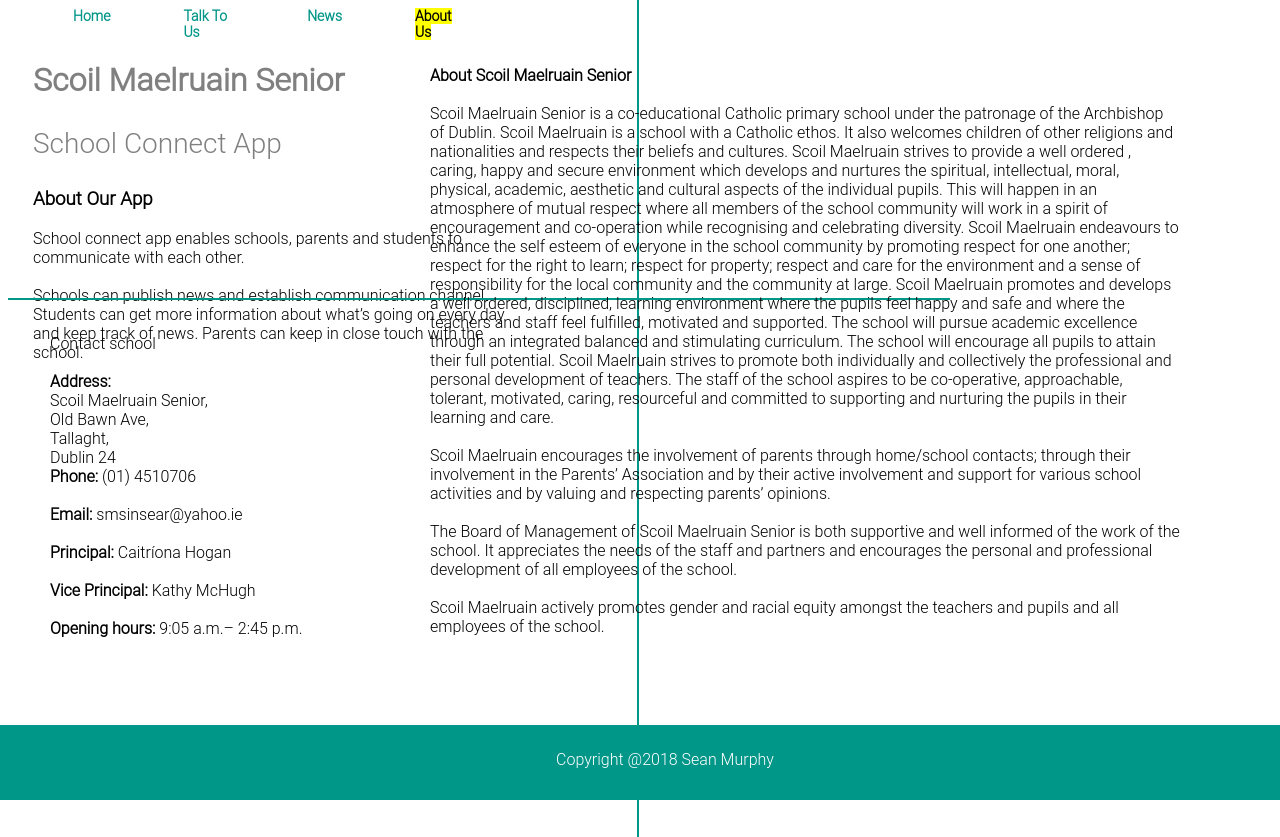
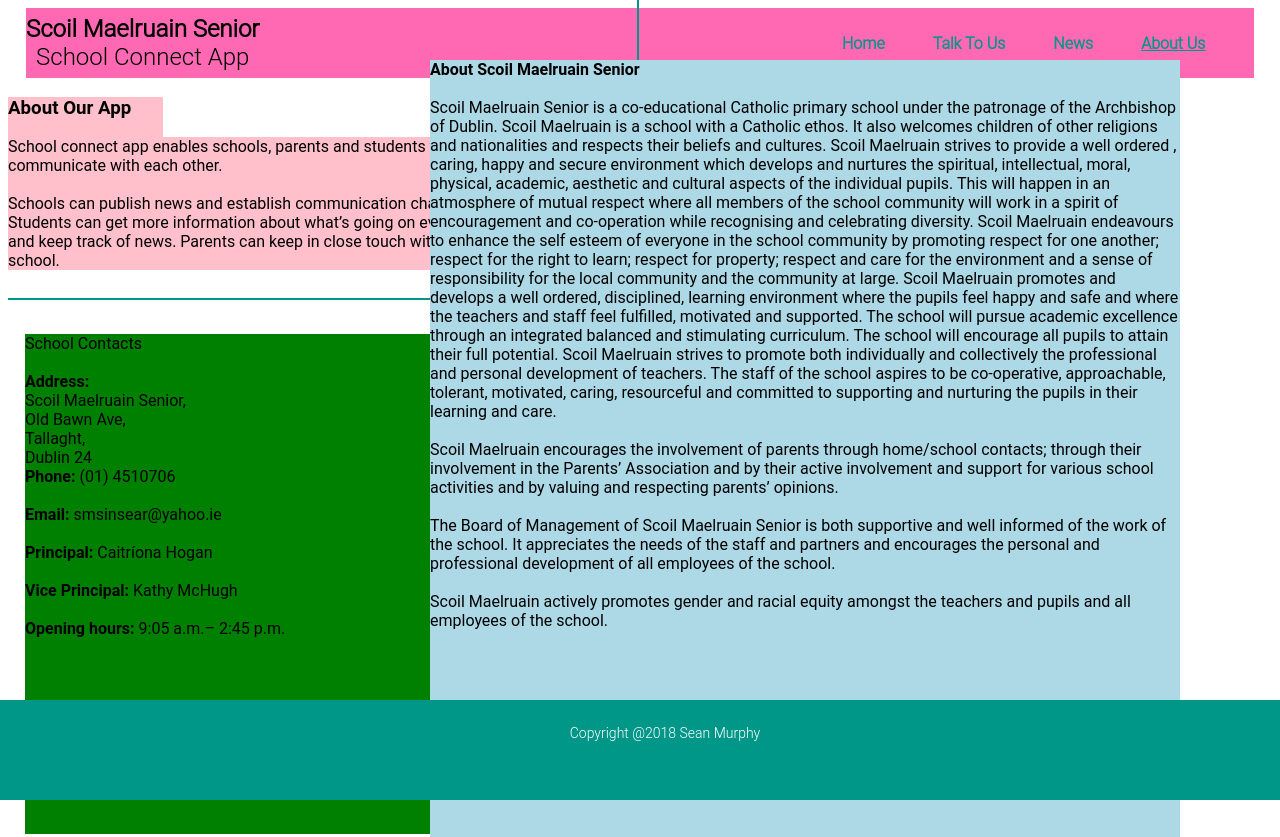
Before and after one commit to MurphySean1234/SchoolConnectApp, a plain HTML site: page pages/about.html in a window 1280 px wide. Shown: the top 837 px of the page. Drawn offline with Linux system fonts and the light colour scheme.

Commit message:
Added background colour to About Us page.

```diff
--- a/index.css
+++ b/index.css
@@ -5,7 +5,18 @@ body {
 .SCA-header {
   display: flex;
   justify-content: space-between;
+  align-items: center;
   margin: 0 18px;
+  font-family: Roboto Light;
+  height: 70px;
+  background: hotpink;
+}
+
+.SCA-header-title {
+  display: flex;
+  flex-direction: column;
+  text-align: center;
+  font-size: 24px;
 }
 
 .SCA-header-menu {
@@ -18,7 +29,7 @@ body {
 
 .SCA-header-menu-list {
   color: #009688;
-  font-size: 14px;
+  font-size: 16px;
   font-weight: bold;
 }
 
@@ -35,6 +46,7 @@ a:active, a:visited, a:link {
   text-decoration: none;
   color: #009688;
 }
+
 .footer{
     width: 100%;
     height: 50px;
@@ -47,9 +59,4 @@ a:active, a:visited, a:link {
     padding-top: 25px;
     font-size: 14px;
   }
-  .hometalktous {
-    margin-right: 48px;
-    color: #009688;
-    font-size: 14px;
-    font-weight: bold;
-  }
+}
--- a/pages/about.css
+++ b/pages/about.css
@@ -1,7 +1,8 @@
-h1, h3, p, li {
-  font-family: Roboto Light;
-  margin-left: 25px;
+
+.SCA-about {
+
 }
+
 .titleschool {
   color: grey;
   text-decoration: bold;
@@ -10,40 +11,6 @@ h1, h3, p, li {
   color: grey;
   font-size: 28px;
 }
-  .SCA-header {
-    display: flex;
-    justify-content: space-between;
-    margin: 0 0px;
-  }
-
-  .SCA-header-menu {
-    width: 412px;
-    list-style-type: none;
-    display: flex;
-    flex-direction: row;
-    margin: 0;
-  }
-
-  .SCA-header-menu-list {
-    color: #009688;
-    font-size: 14px;
-    font-weight: bold;
-  }
-
-  .SCA-header-menu-list:hover, a:hover {
-    color: #32ab9f;
-    cursor: pointer;
-  }
-
-  .SCA-header-menu-list:not(:last-child) {
-    margin-right: 48px;
-  }
-  .hometalktous {
-    margin-right: 48px;
-    color: #009688;
-    font-size: 14px;
-    font-weight: bold;
-  }
 
   a:active, a:visited, a:link {
     text-decoration: none;
@@ -51,8 +18,8 @@ h1, h3, p, li {
   }
   .aboutleft {
       width: 500px;
-      height: 500px;
       overflow: auto;
+      background-color: pink;
   }
   .contact {
       width: 500px;
@@ -61,6 +28,7 @@ h1, h3, p, li {
       position: absolute;
       bottom: -50px;
       left: 25px;
+      background-color: green;
   }
  .massiveparagraph {
       width: 750px;
@@ -68,7 +36,7 @@ h1, h3, p, li {
       overflow:auto;
       text-align: left;
       position: absolute;
-      top: 50px;
+      top: 60px;
       right: 100px;
 
  }
--- a/pages/about.html
+++ b/pages/about.html
@@ -2,27 +2,31 @@
 <html>
 <head>
   <link rel="stylesheet" type="text/css" href="about.css">
+  <link rel="stylesheet" type="text/css" href="../index.css">
 </head>
 <body>
-  <section>
+  <section class="SCA-header">
+    <div class="SCA-header-title">
+      <span class="SCA-header-title-school"><b>Scoil Maelruain Senior</b></span>
+      <span class="SCA-header-title-app">School Connect App</span>
+    </div>
     <ul class="SCA-header-menu">
-    <a href="C:\Users\seanm\Desktop\SchoolConnectApp\index.html">
-      <li class="hometalktous">Home  </li>
-    </a>
-    <li class="SCA-header-menu-list">Talk To Us</li>
-    <li class="SCA-header-menu-list">News</li>
-      <li class="SCA-header-menu-list"><mark>About Us</mark></li>
-    </a>
+      <li class="SCA-header-menu-list"><a href="../index.html">Home</a></li>
+      <li class="SCA-header-menu-list">Talk To Us</li>
+      <li class="SCA-header-menu-list">News</li>
+      <li class="SCA-header-menu-list"><a href="./about.html"><u>About Us</u></a></li>
     </ul>
   </section>
+  <section class="SCA-about">
+
+  </section>
+
   <div class="vl"></div>
-  <h1 class="titleschool">Scoil Maelruain Senior</h1>
-  <p class="titleapp">School Connect App</p>
-  <h3>About Our App</h3>
-  <p class="aboutleft">School connect app enables schools, parents and students to communicate with each other.<br><br>Schools can publish news and establish communication channel. Students can get more information about what’s going on every day and keep track of news. Parents can keep in close touch with the school.</p>
+  <section  style="background-color:pink;width:155px;"><h3>About Our App</h3>
+  <p class="aboutleft">School connect app enables schools, parents and students to communicate with each other.<br><br>Schools can publish news and establish communication channel. Students can get more information about what’s going on every day and keep track of news. Parents can keep in close touch with the school.</p></section>
   <div class="hl"></div>
-  <p class="contact">Contact school<br><br><b>Address:</b><br>Scoil Maelruain Senior,<br>Old Bawn Ave,<br>Tallaght,<br>Dublin 24<br><b>Phone:</b> (01) 4510706<br><br><b>Email:</b> smsinsear@yahoo.ie<br><br><b>Principal:</b> Caitríona Hogan<br><br><b>Vice Principal:</b> Kathy McHugh<br><br><b>Opening hours:</b> 9:05 a.m.– 2:45 p.m.</p>
-  <p class="massiveparagraph"><b>About Scoil Maelruain Senior</b><br><br>
+  <section><p class="contact">School Contacts<br><br><b>Address:</b><br>Scoil Maelruain Senior,<br>Old Bawn Ave,<br>Tallaght,<br>Dublin 24<br><b>Phone:</b> (01) 4510706<br><br><b>Email:</b> smsinsear@yahoo.ie<br><br><b>Principal:</b> Caitríona Hogan<br><br><b>Vice Principal:</b> Kathy McHugh<br><br><b>Opening hours:</b> 9:05 a.m.– 2:45 p.m.</p></section></section>
+  <section style="background-color:lightblue;"<p class="massiveparagraph"><b>About Scoil Maelruain Senior</b><br><br>
 Scoil Maelruain Senior is a co-educational Catholic primary school under the patronage of the Archbishop of Dublin. Scoil Maelruain is a school with a Catholic ethos. It also welcomes children of other religions and nationalities and respects their beliefs and cultures.
 
 Scoil Maelruain strives to provide a well ordered , caring, happy and secure environment which develops and nurtures the spiritual, intellectual, moral, physical, academic, aesthetic and cultural aspects of the individual pupils. This will happen in an atmosphere of mutual respect where all members of the school community will work in a spirit of encouragement and co-operation while recognising and celebrating diversity.
@@ -31,7 +35,7 @@ Scoil Maelruain endeavours to enhance the self esteem of everyone in the school
 
 Scoil Maelruain promotes and develops a well ordered, disciplined, learning environment where the pupils feel happy and safe and where the teachers and staff feel fulfilled, motivated and supported. The school will pursue academic excellence through an integrated balanced and stimulating curriculum. The school will encourage all pupils to attain their full potential.
 
-Scoil Maelruain strives to promote both individually and collectively the professional and personal development of teachers. The staff of the school aspires to be co-operative, approachable, tolerant, motivated, caring, resourceful and committed to supporting and nurturing the pupils in their learning and care.<br><br>Scoil Maelruain encourages the involvement of parents through home/school contacts; through their involvement in the Parents’ Association and by their active involvement and support for various school activities and by valuing and respecting parents’ opinions.<br><br>The Board of Management of Scoil Maelruain Senior is both supportive and well informed of the work of the school. It appreciates the needs of the staff and partners and encourages the personal and professional development of all employees of the school.<br><br>Scoil Maelruain actively promotes gender and racial equity amongst the teachers and pupils and all employees of the school.</p>
+Scoil Maelruain strives to promote both individually and collectively the professional and personal development of teachers. The staff of the school aspires to be co-operative, approachable, tolerant, motivated, caring, resourceful and committed to supporting and nurturing the pupils in their learning and care.<br><br>Scoil Maelruain encourages the involvement of parents through home/school contacts; through their involvement in the Parents’ Association and by their active involvement and support for various school activities and by valuing and respecting parents’ opinions.<br><br>The Board of Management of Scoil Maelruain Senior is both supportive and well informed of the work of the school. It appreciates the needs of the staff and partners and encourages the personal and professional development of all employees of the school.<br><br>Scoil Maelruain actively promotes gender and racial equity amongst the teachers and pupils and all employees of the school.</p></section>
 <footer class="footer">Copyright @2018 Sean Murphy</footer>
 
 </body>
```
Also changed, not shown: index.html (+1 -2 lines).
